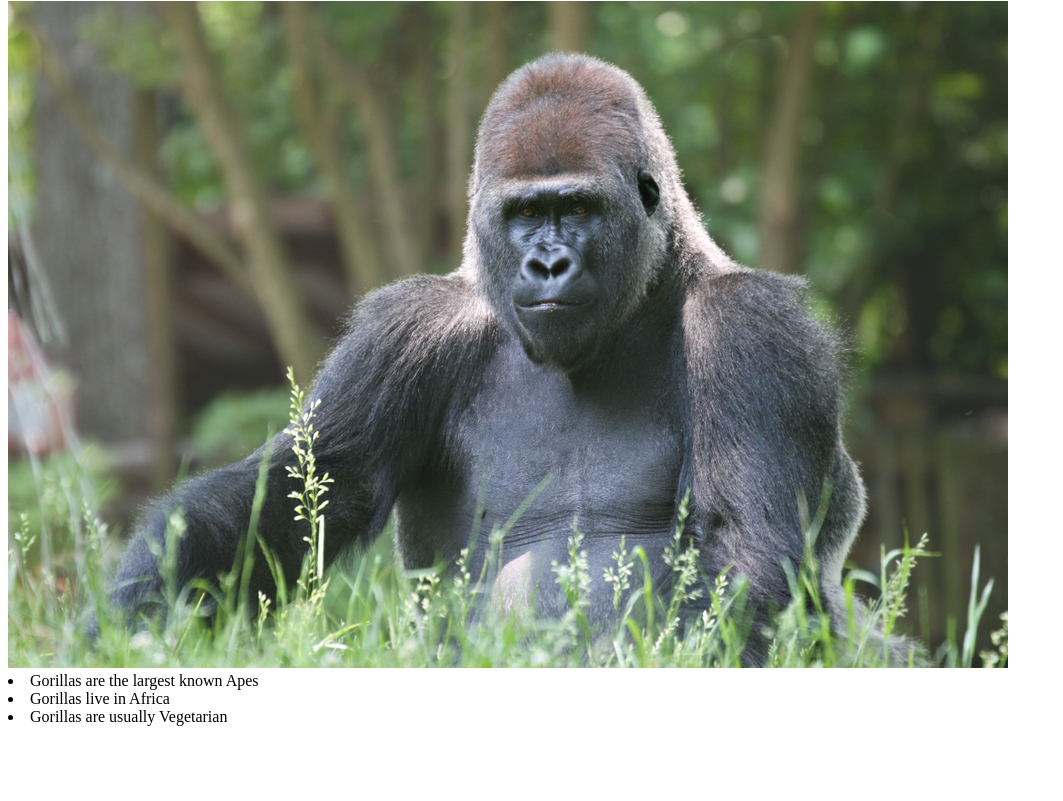
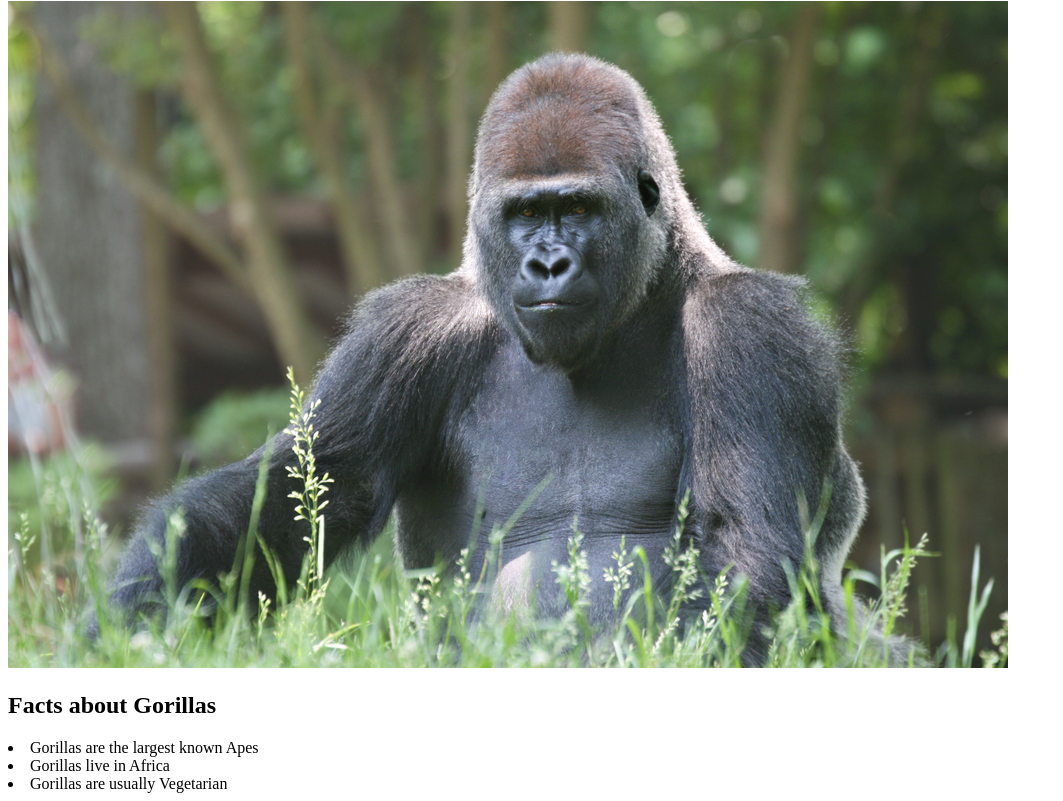
Before and after one commit to AkyunaAkish/Gorillas, a plain HTML site: page index.html in a window 1280 px wide. Shown: the part 79-880 px from the top of the page, without its empty margins (0-1063 px from the left). Before the commit the page ends 813 px from the top, so only its background shows below. Drawn offline with Linux system fonts and the light colour scheme.

Commit message:
finished

```diff
--- a/index.html
+++ b/index.html
@@ -7,7 +7,9 @@
 </head>
 <body>
 <img src="Gorilla.jpg" alt="">
-         <li>Gorillas are the largest known Apes</li>
+           <h2>Facts about Gorillas</h2>
+
+      <li>Gorillas are the largest known Apes</li>
 
          <li>Gorillas live in Africa</li>
 
```
Also changed, not shown: 1 other file.
